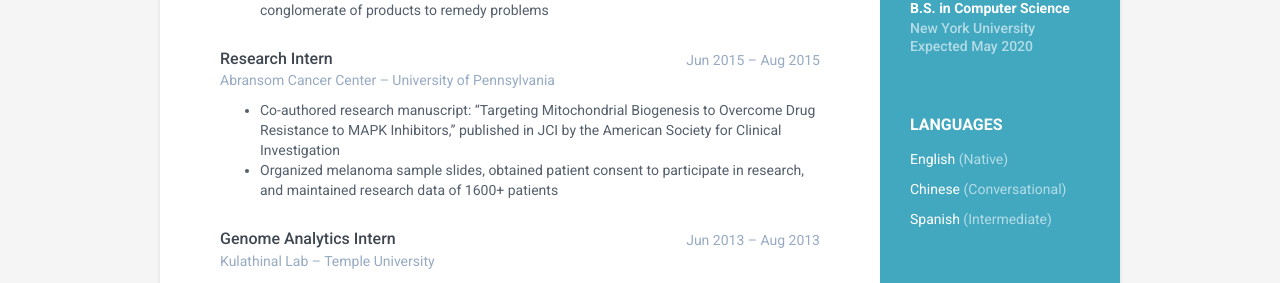
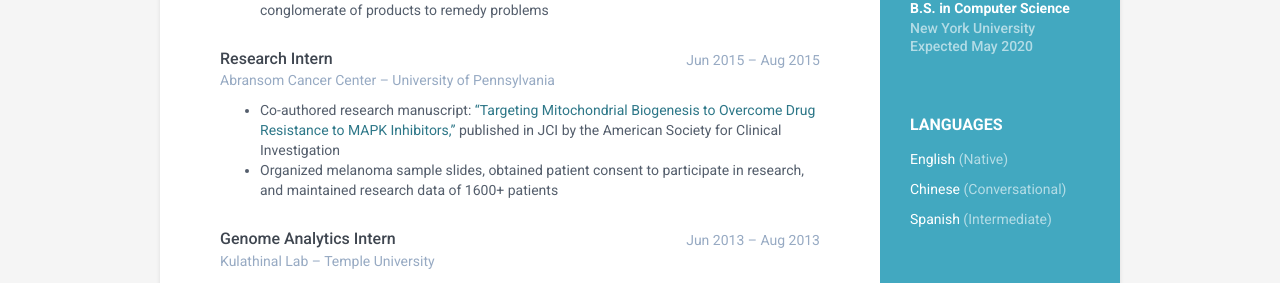
Before and after one commit to Jeph/Jeph.github.io, a Jekyll site: the page built from index.html, in a window 1280 px wide. Shown: the part 561-844 px from the top of the page. Built offline with Jekyll 4.4.1, drawn with Linux system fonts in a browser that asks for light colours; part of the change alters nothing that is shown.

```diff
--- a/_includes/experience.html
+++ b/_includes/experience.html
@@ -27,7 +27,7 @@
                     </div><!--//meta-->
                     <div class="details">
                       <ul>
-                        <li>Co-authored research manuscript: “Targeting Mitochondrial Biogenesis to Overcome Drug Resistance to MAPK Inhibitors,” published in JCI by the American Society for Clinical Investigation</li>
+                        <li>Co-authored research manuscript: <a href="https://www.ncbi.nlm.nih.gov/m/pubmed/27043285/" target="_blank">“Targeting Mitochondrial Biogenesis to Overcome Drug Resistance to MAPK Inhibitors,”</a> published in JCI by the American Society for Clinical Investigation</li>
                         <li>Organized melanoma sample slides, obtained patient consent to participate in research, and maintained research data of 1600+ patients</li>
                       </ul>
                     </div><!--//details-->
```
